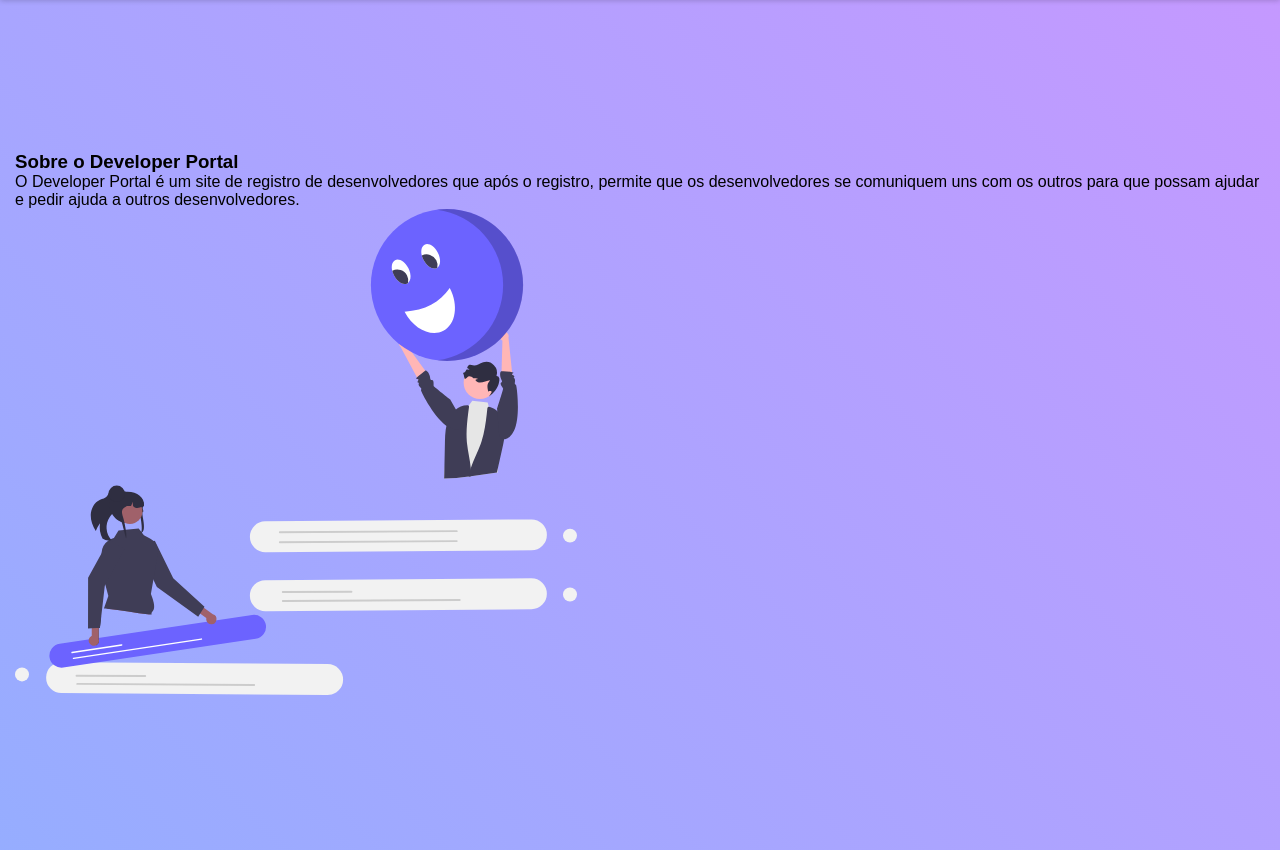
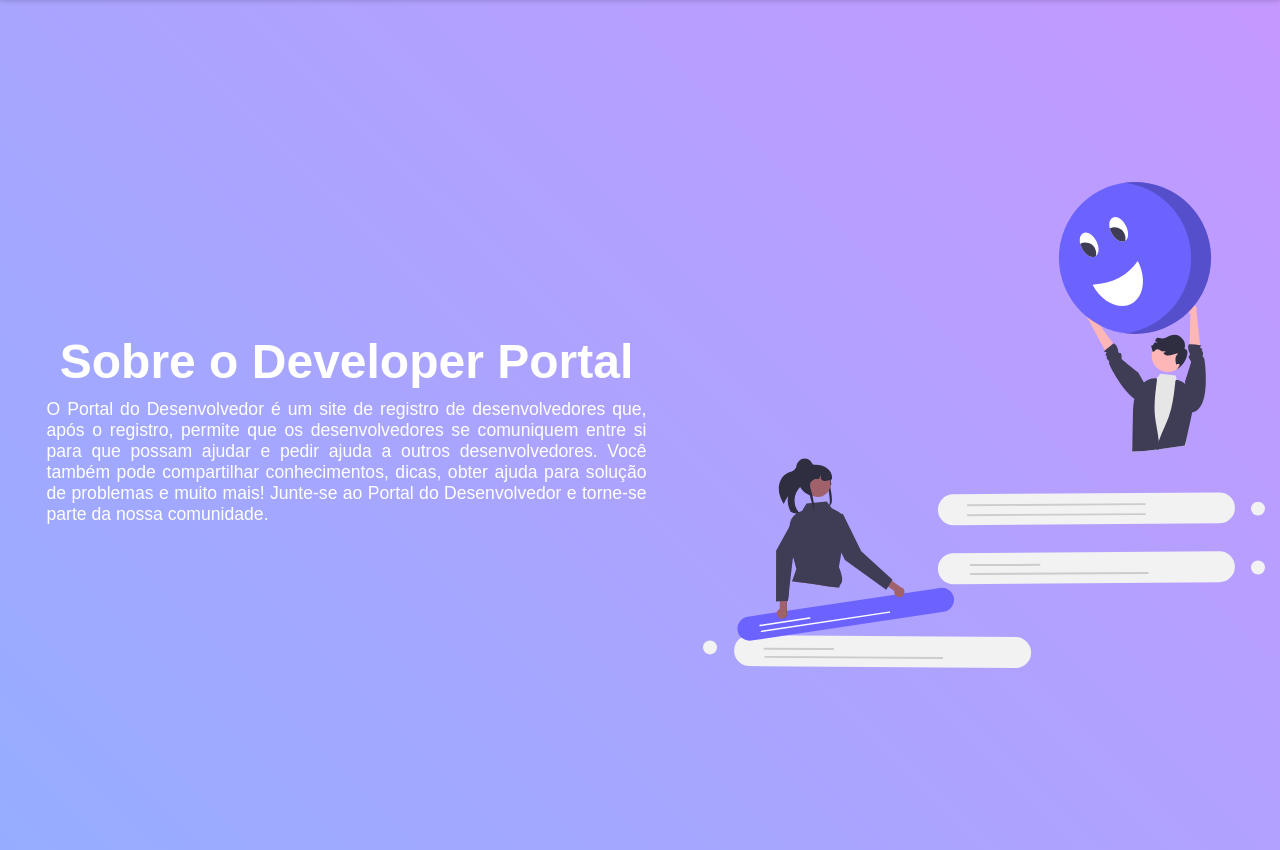
Before and after one commit to khelvin-soares/my-projects, a PHP site: page / in a window 1280 px wide, after a click on "Sobre". Shown: the part 69-919 px from the top of the page. Run offline with PHP 8.4, Linux system fonts and the light colour scheme.

Commit message:
update main.js, index.html and style.css

```diff
--- a/developer-portal/index.html
+++ b/developer-portal/index.html
@@ -53,7 +53,7 @@
         <section id="about">
             <article>
                 <h1>Sobre o Developer Portal</h1>
-                <p>O Developer Portal é um site de registro de desenvolvedores que após o registro, permite que os desenvolvedores se comuniquem uns com os outros para que possam ajudar e pedir ajuda a outros desenvolvedores.</p>
+                <p>O Portal do Desenvolvedor é um site de registro de desenvolvedores que, após o registro, permite que os desenvolvedores se comuniquem entre si para que possam ajudar e pedir ajuda a outros desenvolvedores. Você também pode compartilhar conhecimentos, dicas, obter ajuda para solução de problemas e muito mais! Junte-se ao Portal do Desenvolvedor e torne-se parte da nossa comunidade.</p>
             </article>
             <figure>
                 <img src="images/icon-about.svg" alt="Página Sobre">
--- a/developer-portal/scripts/main.js
+++ b/developer-portal/scripts/main.js
@@ -47,7 +47,7 @@ function Navegation(GoTo) {
             Menu();
             iHomeCont.style.display = 'none';
             iHomeImg.style.display = 'none';
-            iAbout.style.display = 'block';
+            iAbout.style.display = 'flex';
             break
     }
 }
--- a/developer-portal/styles/style.css
+++ b/developer-portal/styles/style.css
@@ -97,7 +97,7 @@ header > nav > a:hover {
 }
 
 main {
-    height: 100vh;
+    min-height: 100vh;
     padding: 25px 15px;
     display: flex;
     flex-direction: row;
@@ -192,7 +192,44 @@ main {
 }
 
 #about {
+    width: 100%;
     display: none;
+    flex-direction: row;
+    justify-content: center;
+    gap: 25px;
+}
+
+#about > article {
+    max-width: 600px;
+    margin: auto;
+    color: white;
+    text-align: justify;
+    width: 100%;
+
+    display: flex;
+    flex-direction: column;
+    justify-content: center;
+}
+
+#about > article > h1 {
+    padding: 10px;
+    font-size: 3em;
+    text-align: center;
+}
+
+#about > article > p {
+    font-weight: normal;
+    font-size: 1.1em;
+}
+
+#about > figure {
+    display: flex;
+    justify-content: center;
+}
+
+#about > figure > img{
+    width: 100%;
+    max-width: 600px;
 }
 
 @media (max-width: 849px) {
@@ -214,6 +251,14 @@ main {
 
     #home-content > article > div {
         justify-content: center;
+    }
+
+    #about {
+        flex-direction: column;
+    }
+
+    #about > figure > img{
+        max-width: 400px;
     }
 }
 
```
